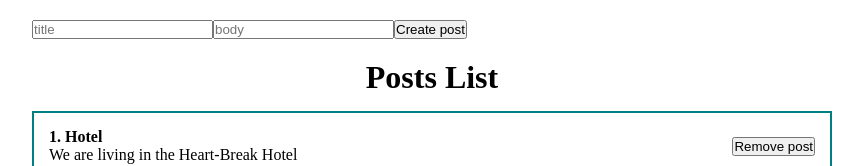
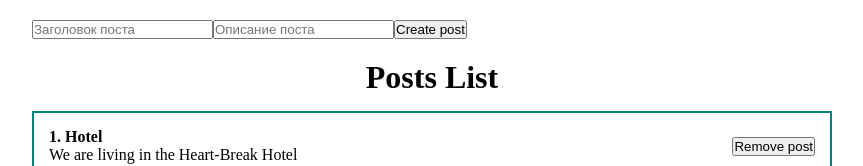
Before and after one commit to Ivan583/posts-project, a React (Create React App) app: page / in a window 1280 px wide. Shown: the top 166 px of the page, without its empty margins (208-1071 px from the left). Built offline with nearby package versions, Linux system fonts and the light colour scheme.

Commit message:
Добавление формы создания поста

```diff
--- a/src/App.js
+++ b/src/App.js
@@ -12,8 +12,8 @@ function App() {
   return (
     <div className="App">
       <form>
-        <input type="text" placeholder="title" />
-        <input type="text" placeholder="body" />
+        <input type="text" placeholder="Заголовок поста" />
+        <input type="text" placeholder="Описание поста" />
         <button>Create post</button>
       </form>
 
```
